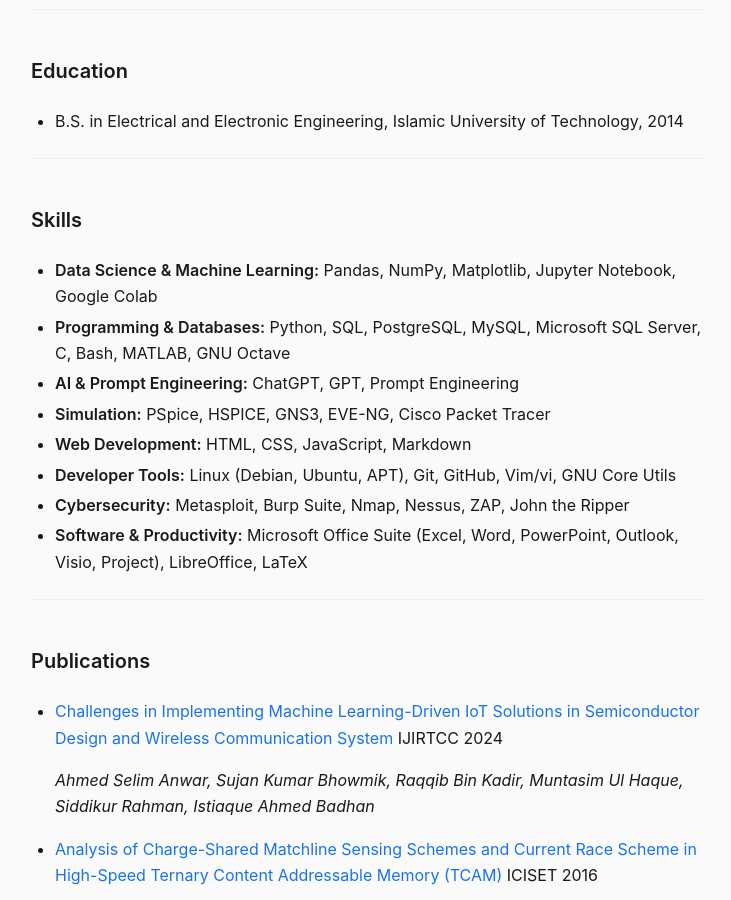
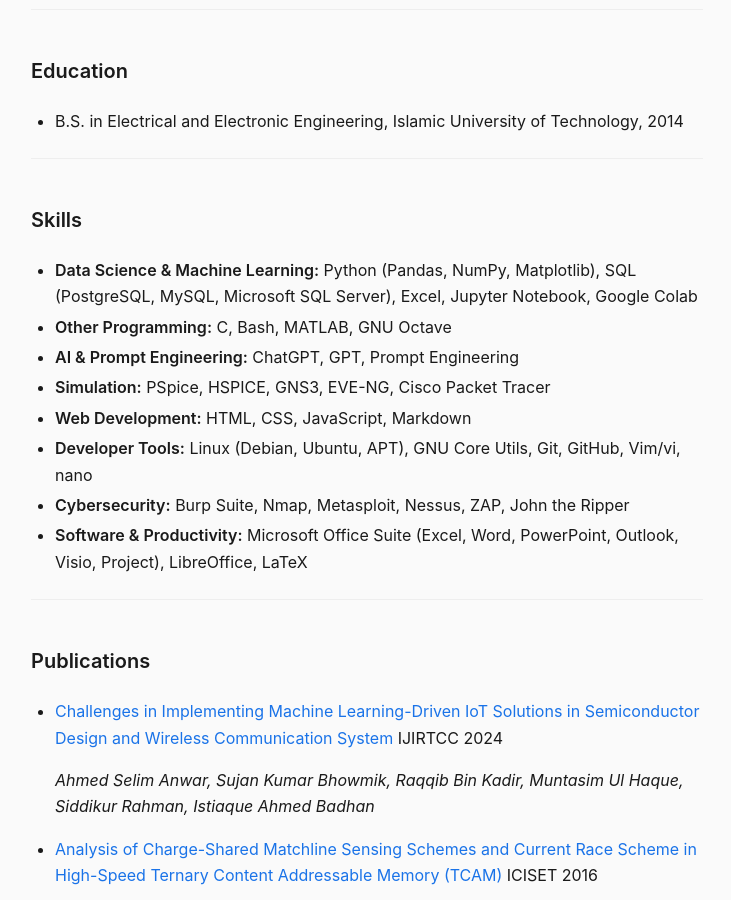
Before and after one commit to muntasimulhaque/muntasimulhaque.github.io, a Jekyll site: the page built from index.md, in a window 1280 px wide and 900 px high, scrolled down 1080 px. Shown: the whole window, without its empty margins (273-1004 px from the left). Built offline with Jekyll 4.4.1, drawn with Linux system fonts in a browser that asks for light colours.

Commit message:
Update index.md

```diff
--- a/index.md
+++ b/index.md
@@ -34,13 +34,13 @@
 
 #### Skills
 
-* **Data Science & Machine Learning:** Pandas, NumPy, Matplotlib, Jupyter Notebook, Google Colab
-* **Programming & Databases:** Python, SQL, PostgreSQL, MySQL, Microsoft SQL Server, C, Bash, MATLAB, GNU Octave
+* **Data Science & Machine Learning:** Python (Pandas, NumPy, Matplotlib), SQL (PostgreSQL, MySQL, Microsoft SQL Server), Excel, Jupyter Notebook, Google Colab
+* **Other Programming:** C, Bash, MATLAB, GNU Octave
 * **AI & Prompt Engineering:** ChatGPT, GPT, Prompt Engineering
 * **Simulation:** PSpice, HSPICE, GNS3, EVE-NG, Cisco Packet Tracer
 * **Web Development:** HTML, CSS, JavaScript, Markdown
-* **Developer Tools:** Linux (Debian, Ubuntu, APT), Git, GitHub, Vim/vi, GNU Core Utils
-* **Cybersecurity:** Metasploit, Burp Suite, Nmap, Nessus, ZAP, John the Ripper
+* **Developer Tools:** Linux (Debian, Ubuntu, APT), GNU Core Utils, Git, GitHub, Vim/vi, nano
+* **Cybersecurity:** Burp Suite, Nmap, Metasploit, Nessus, ZAP, John the Ripper
 * **Software & Productivity:** Microsoft Office Suite (Excel, Word, PowerPoint, Outlook, Visio, Project), LibreOffice, LaTeX
 
 #### Publications
```
